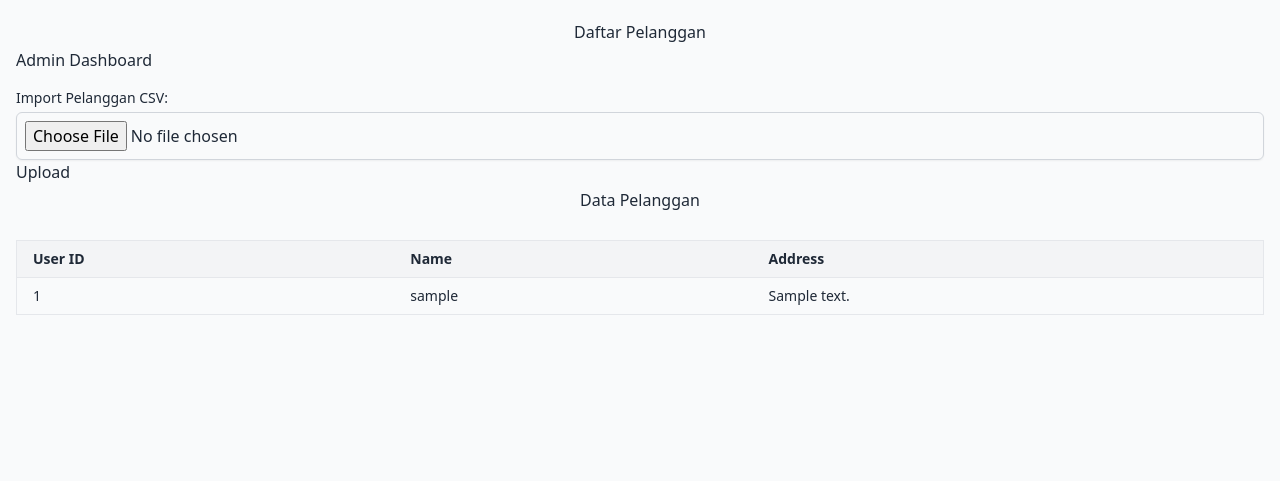
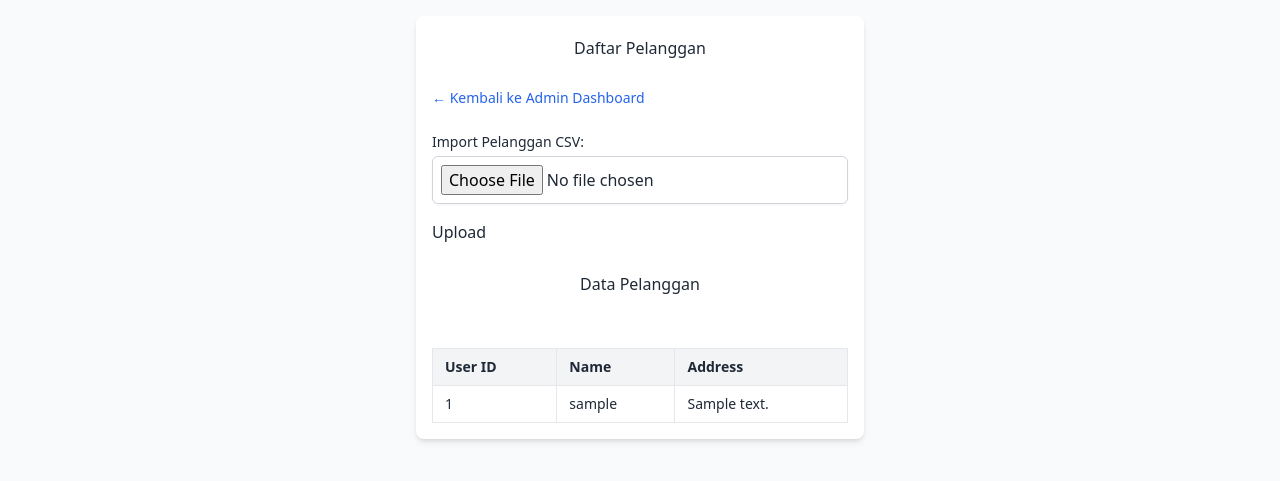
Before and after one commit to bonzoholda/cdws_meter_app, a FastAPI app: page /customer in a window 1280 px wide. Shown: the top 481 px of the page. Run offline with FastAPI, Linux system fonts and the light colour scheme; tables that the repository leaves empty hold one stand-in row (values such as "Sample post"); style sheets or scripts are compiled from the project's sources; parts of the project's set-up code (start-up, migrations or seed data) failed here and were passed over; some libraries are stand-ins or nearby versions.

Commit message:
Update customer.html

```diff
--- a/app/templates/customer.html
+++ b/app/templates/customer.html
@@ -1,47 +1,53 @@
 <!-- app/templates/customer.html -->
 
 <!DOCTYPE html>
-<html>
+<html lang="en">
 <head>
   <meta charset="UTF-8" />
   <meta name="viewport" content="width=device-width, initial-scale=1" />
   <title>CDWS - Customer List</title>
-  <!-- TailwindCSS CDN -->
   <script src="https://cdn.tailwindcss.com"></script>
-  <link href="/static/style.css" rel="stylesheet">
+  <link href="/static/style.css" rel="stylesheet" />
+</head>
 
-</head>
 <body>
+  <div class="form-wrapper space-y-6">
     <h2>Daftar Pelanggan</h2>
-  <a href="/admin">Admin Dashboard</a>
 
-  <form action="/import-pelanggan" method="post" enctype="multipart/form-data">
+    <div class="text-sm">
+      <a href="/admin" class="text-blue-600 hover:underline">&larr; Kembali ke Admin Dashboard</a>
+    </div>
+
+    <form action="/import-pelanggan" method="post" enctype="multipart/form-data" class="space-y-4">
+      <div>
         <label for="csv_file">Import Pelanggan CSV:</label>
-    <input type="file" name="csv_file" accept=".csv" required>
+        <input type="file" name="csv_file" id="csv_file" accept=".csv" required />
+      </div>
       <button type="submit">Upload</button>
     </form>
 
     <h2>Data Pelanggan</h2>
-  <table border="1">
-    <thead>
+
+    <div class="overflow-x-auto">
+      <table class="table-auto w-full border border-gray-300 text-sm">
+        <thead class="bg-gray-100 text-left">
           <tr>
-        <th>User ID</th>
-        <th>Name</th>
-        <th>Address</th>
+            <th class="border px-3 py-2">User ID</th>
+            <th class="border px-3 py-2">Name</th>
+            <th class="border px-3 py-2">Address</th>
           </tr>
         </thead>
         <tbody>
           {% for pelanggan in pelanggan_list %}
-      <tr>
-        <td>{{ pelanggan.user_id }}</td>
-        <td>{{ pelanggan.user_name }}</td>
-        <td>{{ pelanggan.user_address }}</td>
+          <tr class="hover:bg-gray-50">
+            <td class="border px-3 py-2">{{ pelanggan.user_id }}</td>
+            <td class="border px-3 py-2">{{ pelanggan.user_name }}</td>
+            <td class="border px-3 py-2">{{ pelanggan.user_address }}</td>
           </tr>
           {% endfor %}
         </tbody>
       </table>
-
-
-
+    </div>
+  </div>
 </body>
 </html>
```
Lines whose indentation alone changed are shown as unchanged.
